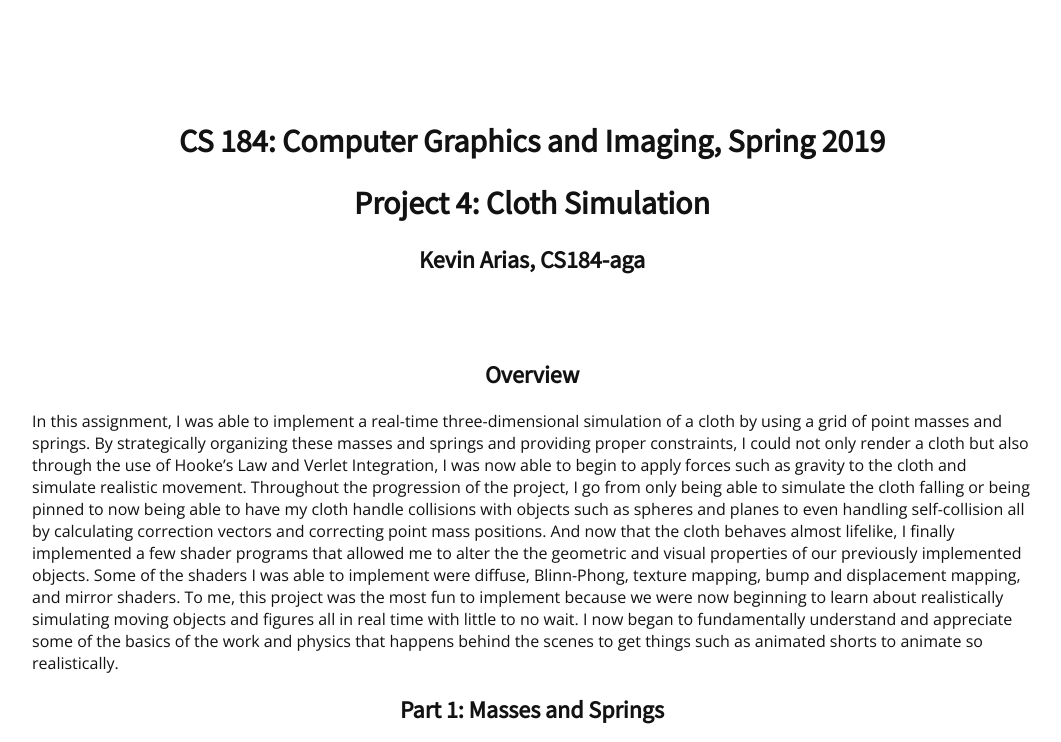
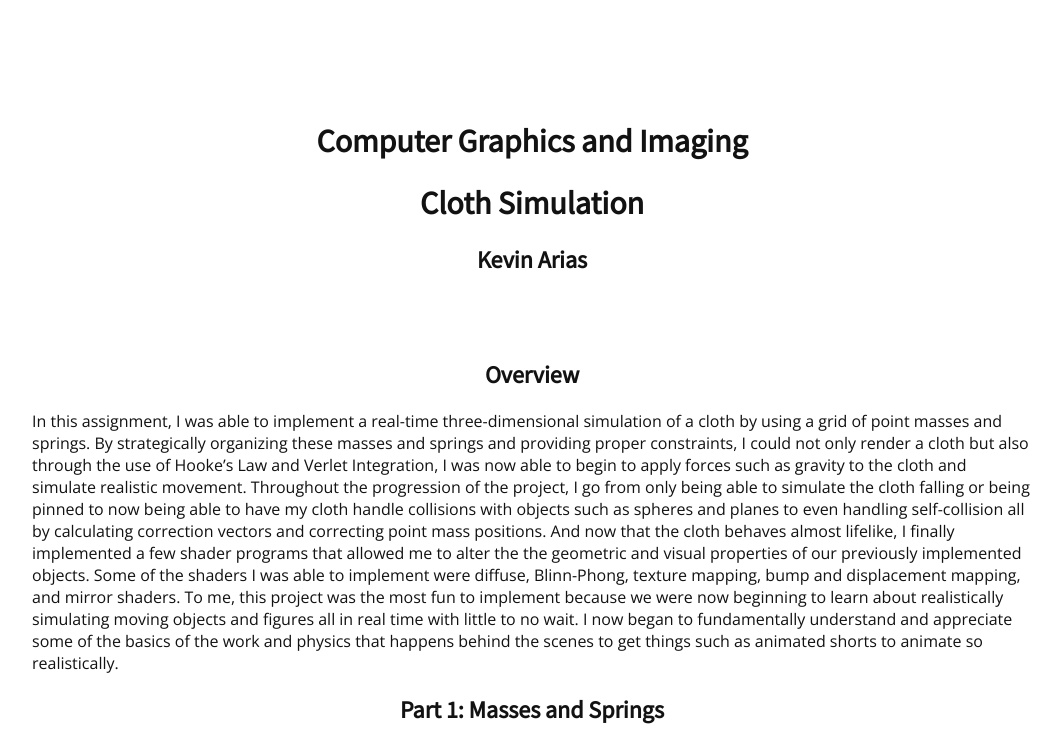
Before and after one commit to Kevin-Arias/Cloth-Simulation, a plain HTML site: page docs/index.html in a window 1280 px wide. Shown: the top 742 px of the page, without its empty margins (108-1169 px from the left). Drawn offline with nearby package versions, Linux system fonts and the light colour scheme.

Commit message:
Update index.html

```diff
--- a/docs/index.html
+++ b/docs/index.html
@@ -23,9 +23,9 @@
 
 <body>
 
-<h1 align="middle">CS 184: Computer Graphics and Imaging, Spring 2019 </h1>
-<h1 align="middle">Project 4: Cloth Simulation</h1>
-<h2 align="middle">Kevin Arias, CS184-aga </h2>
+<h1 align="middle">Computer Graphics and Imaging</h1>
+<h1 align="middle">Cloth Simulation</h1>
+<h2 align="middle">Kevin Arias</h2>
 
 <br><br>
 
```
